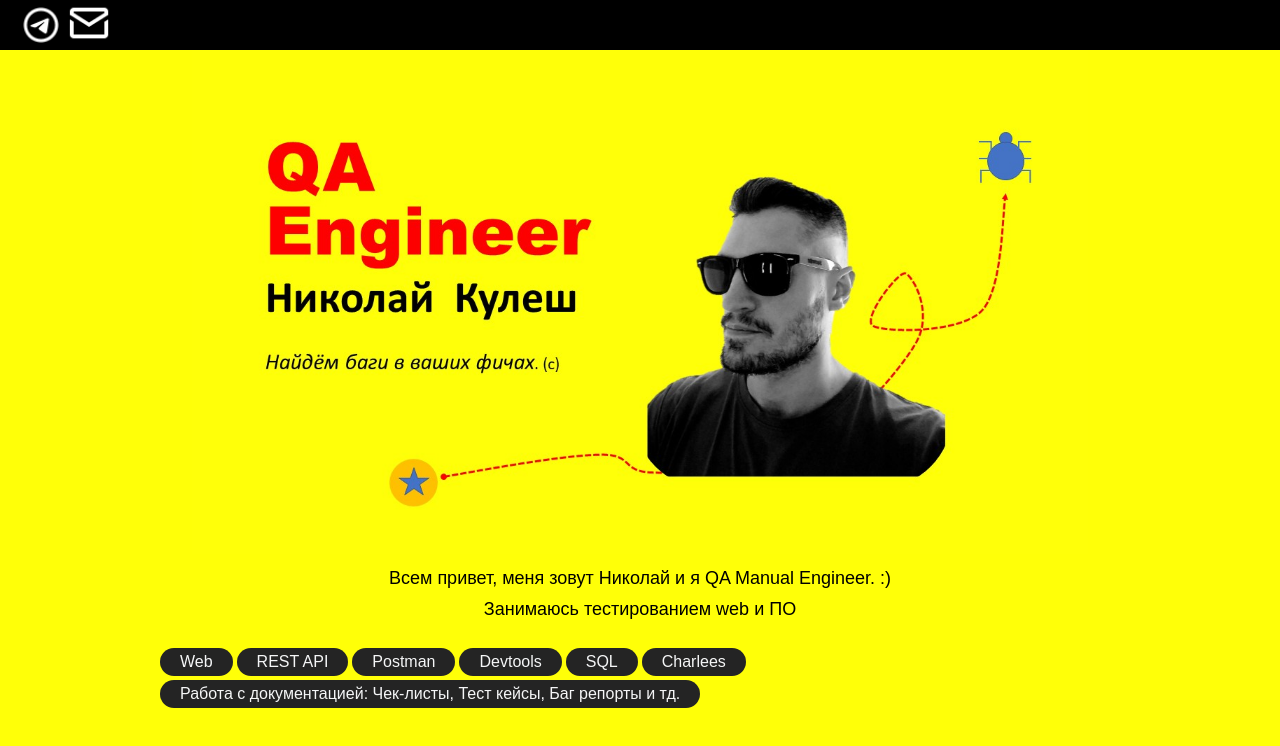
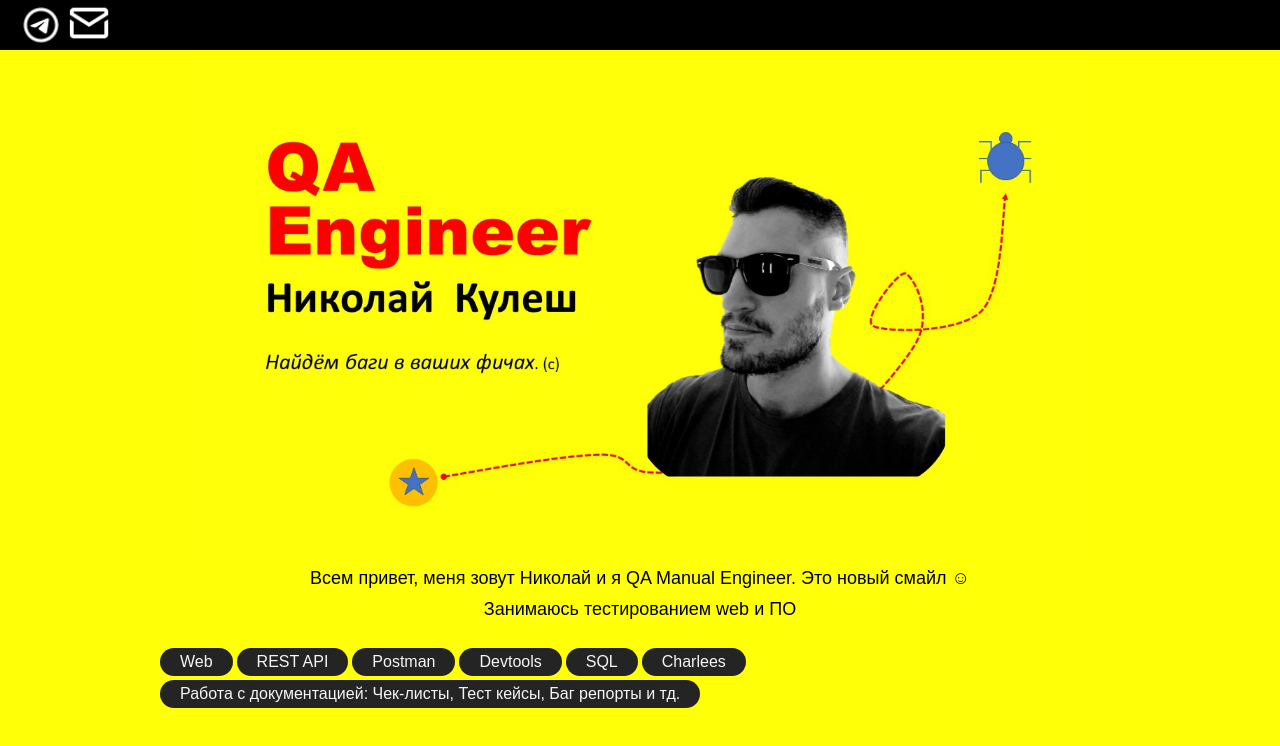
Before and after one commit to KuleshN/CV, a plain HTML site: page index.html in a window 1280 px wide. Drawn offline with Linux system fonts and the light colour scheme.

Commit message:
change html

```diff
--- a/index.html
+++ b/index.html
@@ -23,7 +23,7 @@
     </div>
 
              <div class="regalis">
-                <p class="hi_text">Всем привет, меня зовут Николай и я QA Manual Engineer. <span>:)</span> </p>
+                <p class="hi_text">Всем привет, меня зовут Николай и я QA Manual Engineer. Это новый смайл <span>&#9786</span></p>
                   <p class="hi_text">Занимаюсь тестированием web и ПО</p>
                   <br>
               <ul class="personal-properties_list">
```
